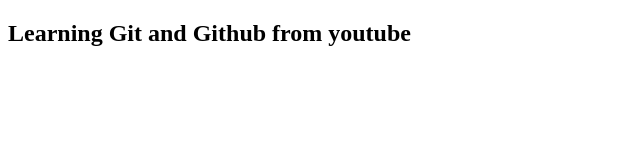
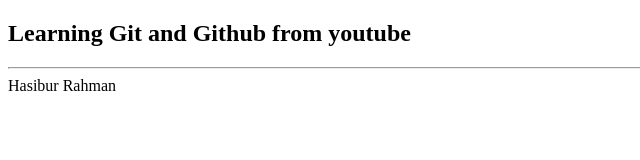
Before and after one commit to hasiburrahman00/another_testing, a plain HTML site: page index.html in a window 1280 px wide. Shown: the whole page, without its empty margins (0-640 px from the left). Drawn offline with Linux system fonts and the light colour scheme.

Commit message:
added my name

```diff
--- a/index.html
+++ b/index.html
@@ -9,6 +9,8 @@
 <body>
     <header class="header">
         <h2>Learning Git and Github from youtube </h2>
+        <hr>
+        <span>Hasibur Rahman </span>
     </header>
 
 </body>
```
